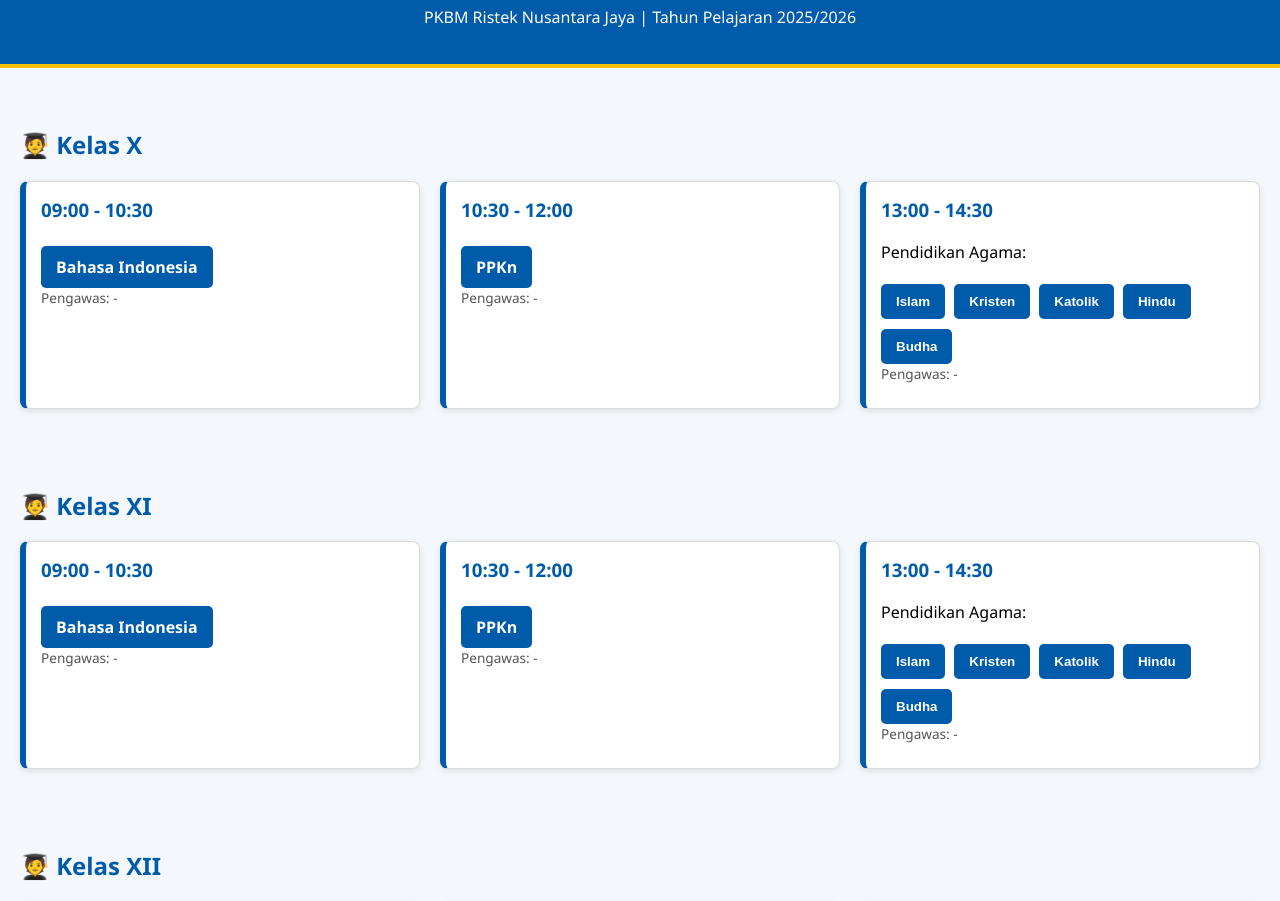
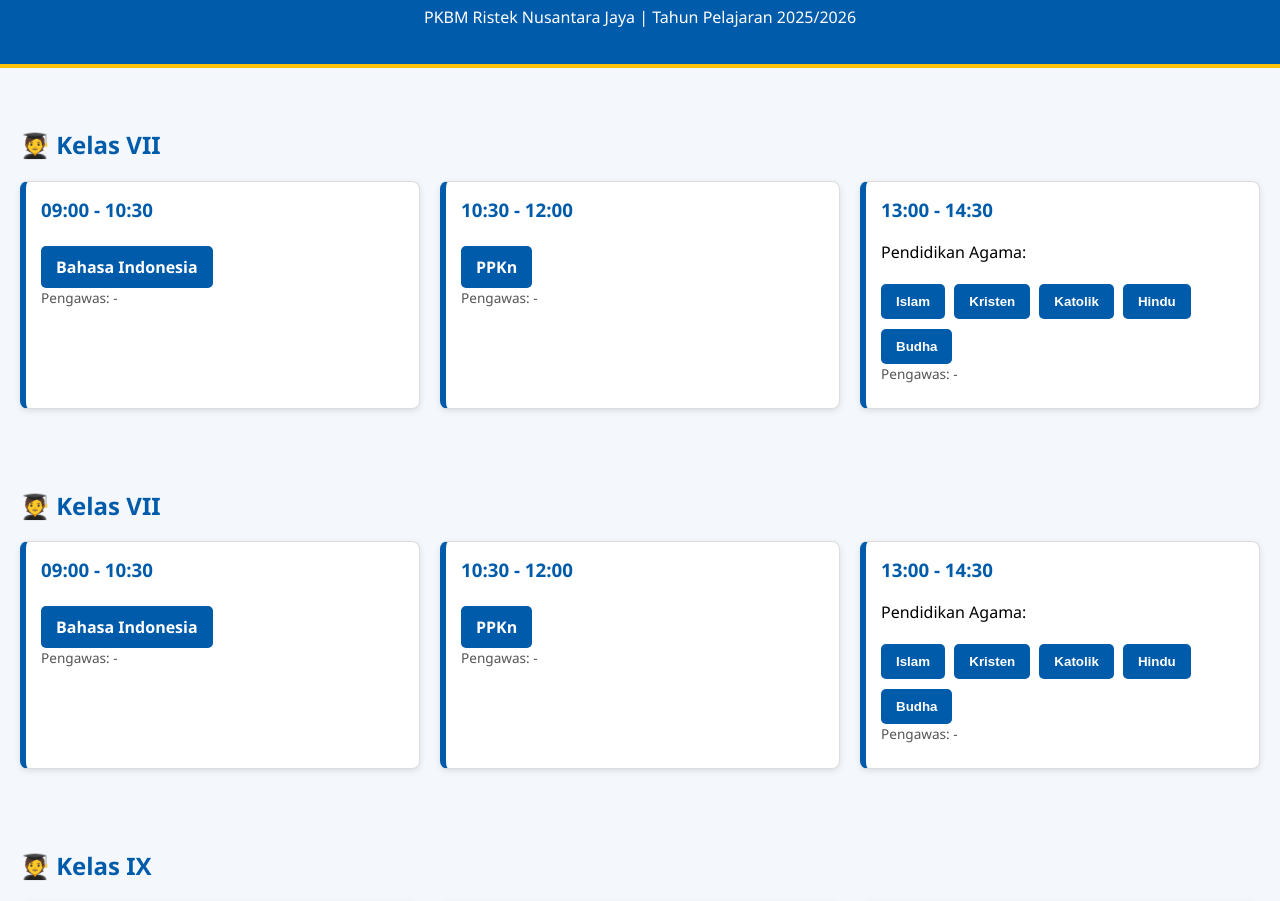
Before and after one commit to cbtpc/rnj-cbtpb, a plain HTML site: page senin.html in a window 1280 px wide. Shown: the part 100-1001 px from the top of the page. Drawn offline with Linux system fonts and the light colour scheme.

Commit message:
Update senin.html

```diff
--- a/senin.html
+++ b/senin.html
@@ -76,7 +76,7 @@
 </header>
 
 <section>
-  <h2>🧑‍🎓 Kelas X</h2>
+  <h2>🧑‍🎓 Kelas VII</h2>
   <div class="card-group">
     <div class="card">
       <h3>09:00 - 10:30</h3>
@@ -104,7 +104,7 @@
 </section>
 
 <section>
-  <h2>🧑‍🎓 Kelas XI</h2>
+  <h2>🧑‍🎓 Kelas VII</h2>
   <div class="card-group">
     <div class="card">
       <h3>09:00 - 10:30</h3>
@@ -132,7 +132,7 @@
 </section>
 
 <section>
-  <h2>🧑‍🎓 Kelas XII</h2>
+  <h2>🧑‍🎓 Kelas IX</h2>
   <div class="card-group">
     <div class="card">
       <h3>09:00 - 10:30</h3>
```
